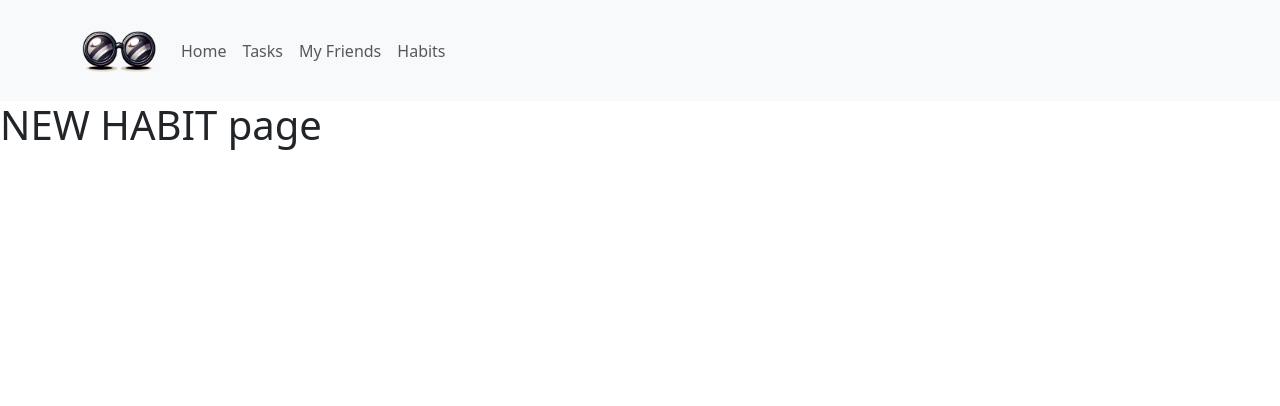
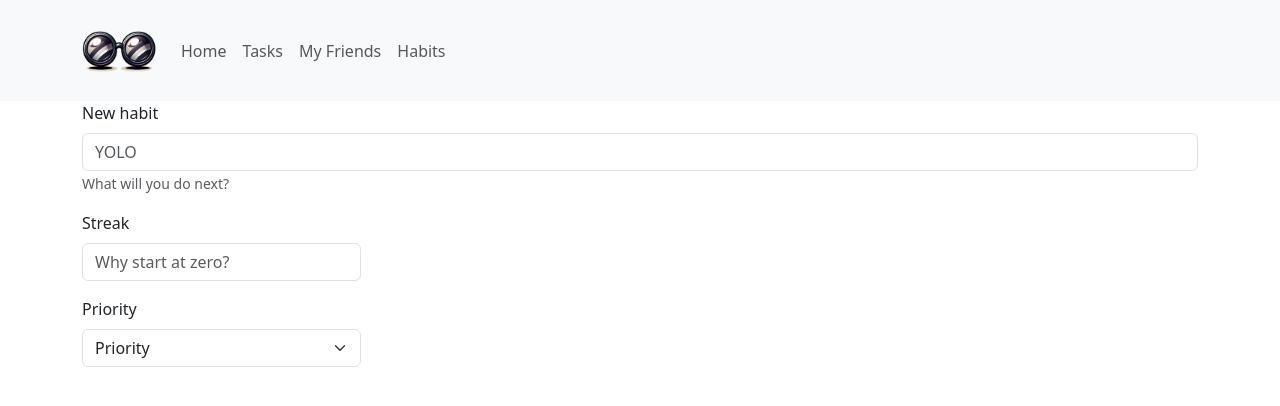
Before and after one commit to doctorbond2/GRUPPARBETE-Project-Morfjus, a React (Vite) app: page /newHabit in a window 1280 px wide. Shown: the top 406 px of the page. Built offline with nearby package versions, Linux system fonts and the light colour scheme.

Commit message:
Commit + new merge and stuff

```diff
--- a/src/pages/Habits.jsx
+++ b/src/pages/Habits.jsx
@@ -1,9 +1,12 @@
 import React, { useEffect, useState, useReducer } from "react";
-import { ListGroup, Dropdown } from "react-bootstrap";
+import { ListGroup, Dropdown, Button } from "react-bootstrap";
+import { useNavigate } from "react-router-dom";
 import Habit from "../components/habitsComp/Habit";
 
 const Habits = ({ habits, setHabits }) => {
   const [sortedHabits, setSortedHabits] = useState(habits);
+  const navigate = useNavigate();
+
   useEffect(() => {
     console.log(habits);
   }, []);
@@ -78,7 +81,15 @@ const Habits = ({ habits, setHabits }) => {
   };
   return (
     <>
+      <div className="habits-asdasd">ASDASDDSADS</div>
       <div>
+        <Button
+          onClick={() => {
+            navigate("/newHabit");
+          }}
+        >
+          Add new habit
+        </Button>
         <div style={{ display: "flex", justifyContent: "end" }}>
           <Dropdown>
             <Dropdown.Toggle
--- a/src/pages/NewHabit.jsx
+++ b/src/pages/NewHabit.jsx
@@ -1,9 +1,59 @@
 import React from "react";
+import { Form, Button, Container, FormSelect, Dropdown } from "react-bootstrap";
 
-const NewHabit = () => {
+const NewHabit = ({ habits, setHabits }) => {
+  const handleSubmit = (e) => {
+    console.log(e.target.value);
+  };
+  const handleChange = (e) => {
+    console.log(e.target.value);
+  };
   return (
     <>
-      <h1>NEW HABIT page</h1>
+      <Container>
+        <Form className="w-100">
+          <Form.Group className="mb-3" controlId="formBasicEmail">
+            <Form.Label>New habit</Form.Label>
+            <Form.Control
+              onChange={(e) => {
+                handleChange(e);
+              }}
+              type="email"
+              placeholder="YOLO"
+            />
+            <Form.Text>What will you do next?</Form.Text>
+          </Form.Group>
+
+          <Form.Group className="mb-3">
+            <Form.Label>Streak</Form.Label>
+            <Form.Control
+              className="w-25"
+              onChange={(e) => {
+                handleChange(e);
+              }}
+              type="number"
+              placeholder="Why start at zero?"
+            />
+          </Form.Group>
+          <Form.Group className="mb-3">
+            <Form.Label>Priority</Form.Label>
+            <Form.Select
+              placeholder="Select"
+              className="w-25"
+              onChange={(e) => {
+                handleChange(e);
+              }}
+            >
+              <option selected disabled={true}>
+                Priority
+              </option>
+              <option>High</option>
+              <option>Medium</option>
+              <option>Low</option>
+            </Form.Select>
+          </Form.Group>
+        </Form>
+      </Container>
     </>
   );
 };
```
Also changed, not shown: src/styles/_habits.scss (line endings or trailing spaces).
